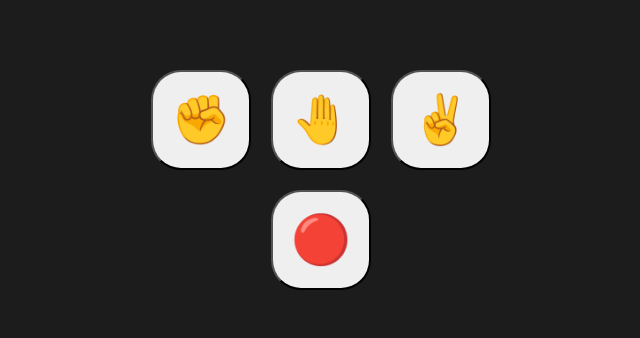
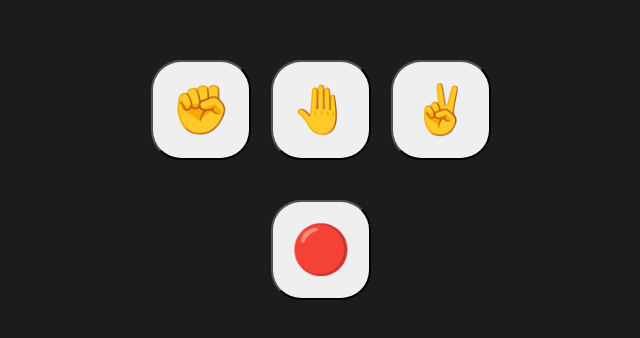
Before and after one commit to Dattakiranrao/rock-paper-scissors-game, a plain HTML site: page index.html in a window 1280 px wide. Shown: the part 220-558 px from the top of the page, without its empty margins (319-959 px from the left). Drawn offline with Linux system fonts and the light colour scheme.

Commit message:
first commit

```diff
--- a/style.css
+++ b/style.css
@@ -27,7 +27,6 @@ button {
     font-size: 48px;
     border-radius: 30px;
     cursor: pointer;
-
 }
 
 .resultContainer {
@@ -35,3 +34,7 @@ button {
     text-align: center;
     margin-top: 20px;
 }
+
+#endGameButton{
+    margin: 20px 0px 0px 0px;
+}
```
Also changed, not shown: 1 other file.
